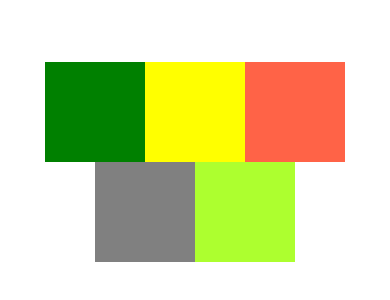
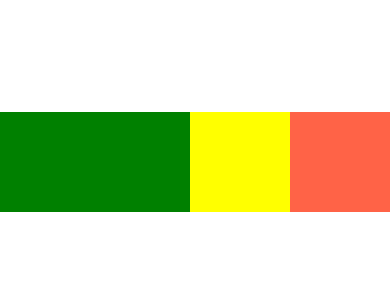
Before and after one commit to kid-us/HelloApp, a React Native app: screen / in a window 390 px wide. Shown: the part 260-560 px from the top of the page. Built offline with nearby package versions, Linux system fonts and the light colour scheme.

Commit message:
Working with flex flexGrow, FlexShrink, and flexBasis

```diff
--- a/App.js
+++ b/App.js
@@ -10,22 +10,22 @@ export default function App() {
         justifyContent: "center",
         alignItems: "center",
         alignContent: "center",
-        flexWrap: "wrap",
+        // flexWrap: "wrap",
       }}
     >
       <View
         style={{
           backgroundColor: "green",
-          width: 100,
+          // width: 100,
+          // flexBasis: 100, // width or
+          width: 400,
+          // flex: 1,
           height: 100,
+          flexShrink: 2,
         }}
       />
       <View style={{ backgroundColor: "yellow", width: 100, height: 100 }} />
       <View style={{ backgroundColor: "tomato", width: 100, height: 100 }} />
-      <View style={{ backgroundColor: "gray", width: 100, height: 100 }} />
-      <View
-        style={{ backgroundColor: "greenyellow", width: 100, height: 100 }}
-      />
     </View>
   );
 }
```
